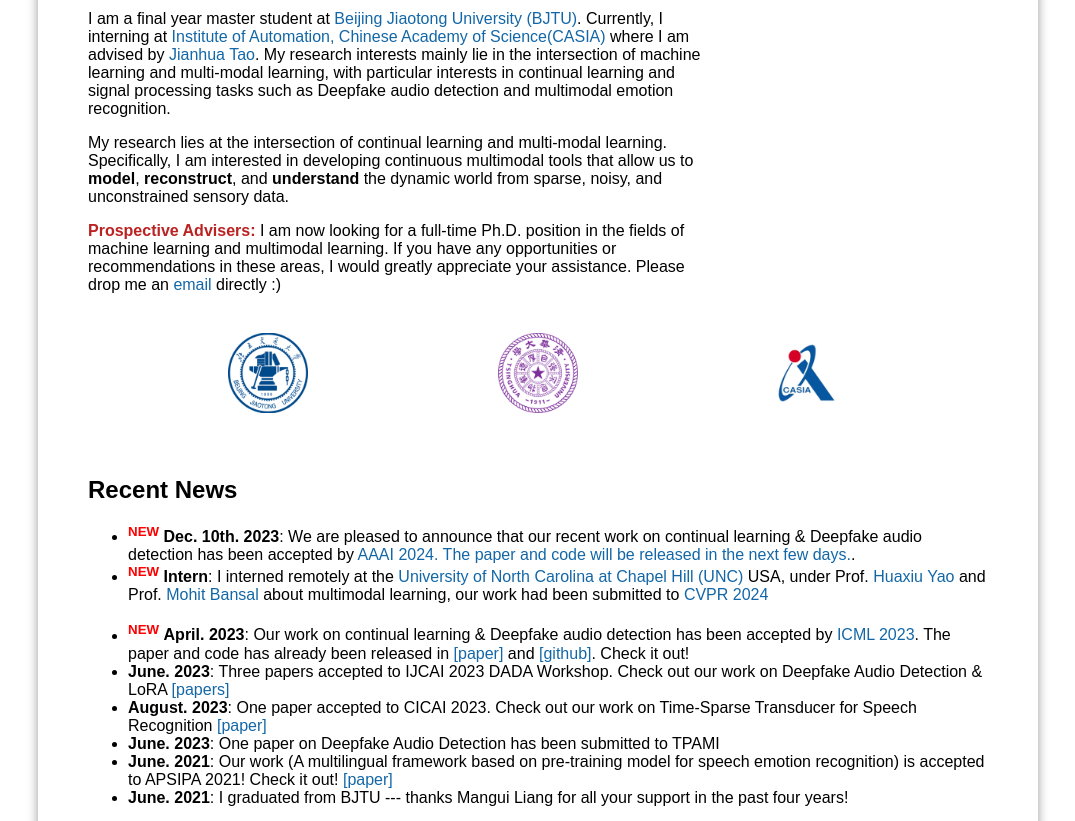
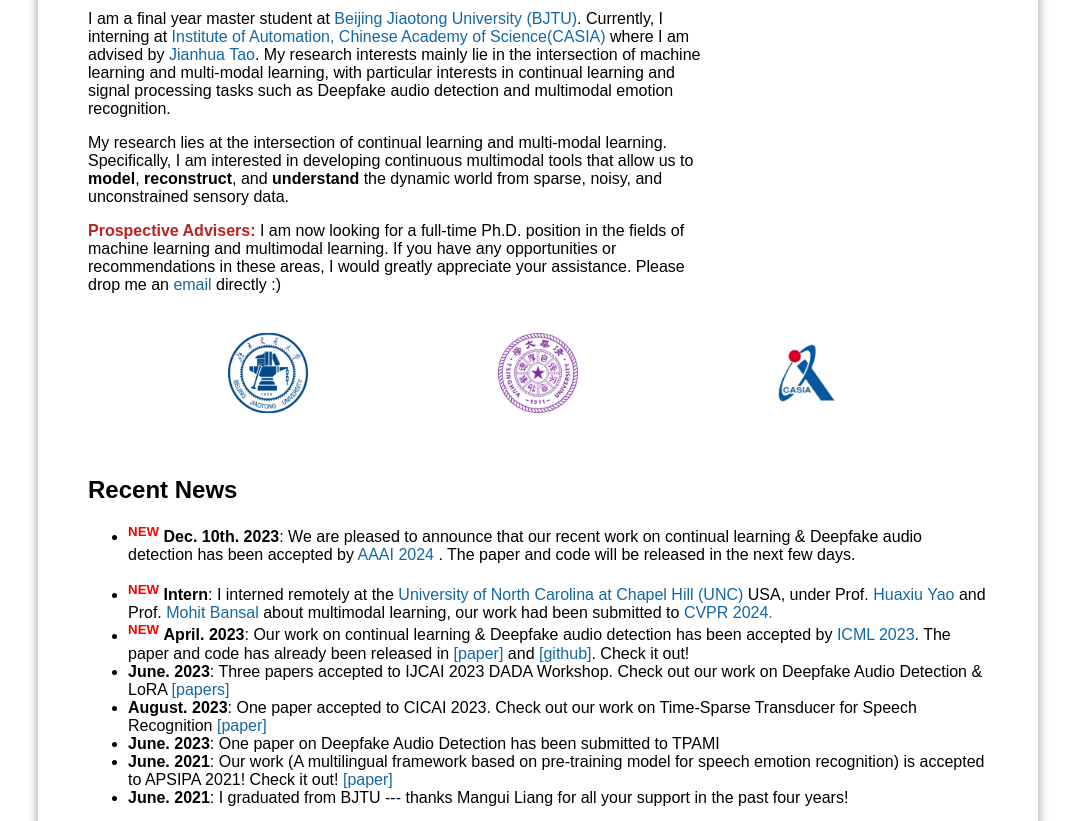
Before and after one commit to Cecile-hi/Cecile-hi.github.io, a plain HTML site: page index.html in a window 1280 px wide. Shown: the part 288-1109 px from the top of the page, without its empty margins (102-1177 px from the left). Drawn offline with Linux system fonts and the light colour scheme.

Commit message:
Update index.html

```diff
--- a/index.html
+++ b/index.html
@@ -159,9 +159,9 @@
     <h2>Recent News</h2>
     <ul>
 <!--         <li><sup><font color="red"><b>NEW</b></font></sup> <b>Seminar</b>: I co-organize the <a href="https://sites.google.com/view/visionseminar">MIT Vision and Graphics Seminar.</a> Please reach out if you are interested in presenting.</li> -->
-        <li><sup><font color="red"><b>NEW</b></font></sup> <b>Dec. 10th. 2023</b>: We are pleased to announce that our recent work on continual learning & Deepfake audio detection has been accepted by <a href='https://aaai.org/aaai-conference/'> AAAI 2024. The paper and code will be released in the next few days.</a>.</li>
-        <li><sup><font color="red"><b>NEW</b></font></sup> <b>Intern</b>: I interned remotely at the <a href="https://www.unc.edu/"> University of North Carolina at Chapel Hill (UNC)</a> USA, under Prof. <a href='https://www.huaxiuyao.io/'>Huaxiu Yao</a> and Prof. <a href='https://cs.unc.edu/person/mohit-bansal/'>Mohit Bansal</a> about multimodal learning, our work had been submitted to <a href='https://iclr.cc/'>CVPR 2024</a></li>
+        <li><sup><font color="red"><b>NEW</b></font></sup> <b>Dec. 10th. 2023</b>: We are pleased to announce that our recent work on continual learning & Deepfake audio detection has been accepted by <a href='https://aaai.org/aaai-conference/'> AAAI 2024 </a>. The paper and code will be released in the next few days.</li>
         <br>
+        <li><sup><font color="red"><b>NEW</b></font></sup> <b>Intern</b>: I interned remotely at the <a href="https://www.unc.edu/"> University of North Carolina at Chapel Hill (UNC)</a> USA, under Prof. <a href='https://www.huaxiuyao.io/'>Huaxiu Yao</a> and Prof. <a href='https://cs.unc.edu/person/mohit-bansal/'>Mohit Bansal</a> about multimodal learning, our work had been submitted to <a href='https://cvpr.thecvf.com/'>CVPR 2024.</a></li>
         <li><sup><font color="red"><b>NEW</b></font></sup> <b>April. 2023</b>: Our work on continual learning & Deepfake audio detection has been accepted by <a href='https://icml.cc/'> ICML 2023</a>. The paper and code has already been released in <a href='https://arxiv.org/abs/2308.03300'>[paper]</a> and <a href='https://github.com/Cecile-hi/Regularized-Adaptive-Weight-Modification'>[github]</a>. Check it out!</li>
         <!-- <li><sup><font color="red"><b>NEW</b></font></sup> <b>Mar. 2023</b>: Check out our latest effort on closed-loop sensor simulation, LiDAR generation, and thermal imaging!</li>                -->
         <li><b>June. 2023</b>: Three papers accepted to IJCAI 2023 DADA Workshop. Check out our work on Deepfake Audio Detection & LoRA <a href='https://arxiv.org/pdf/2306.05617.pdf'>[papers]</a></li>
```
